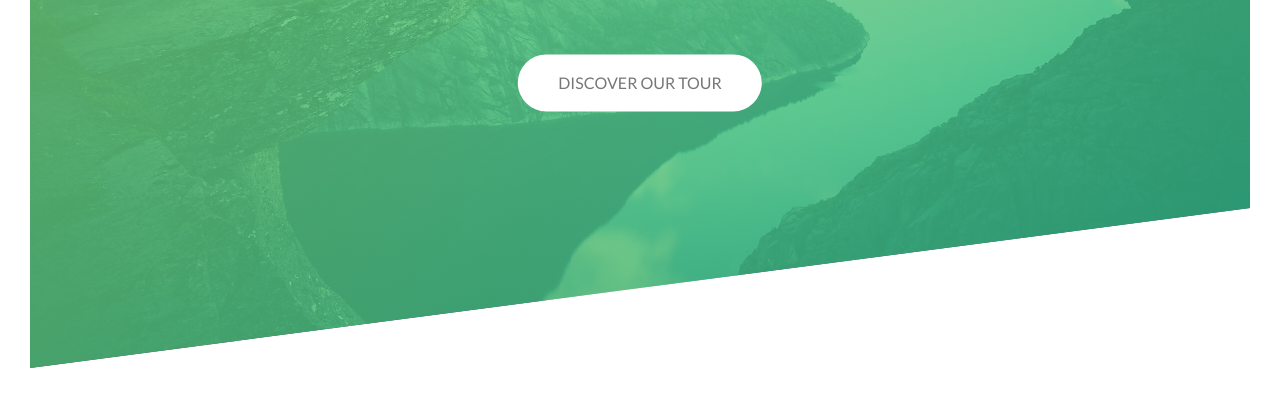
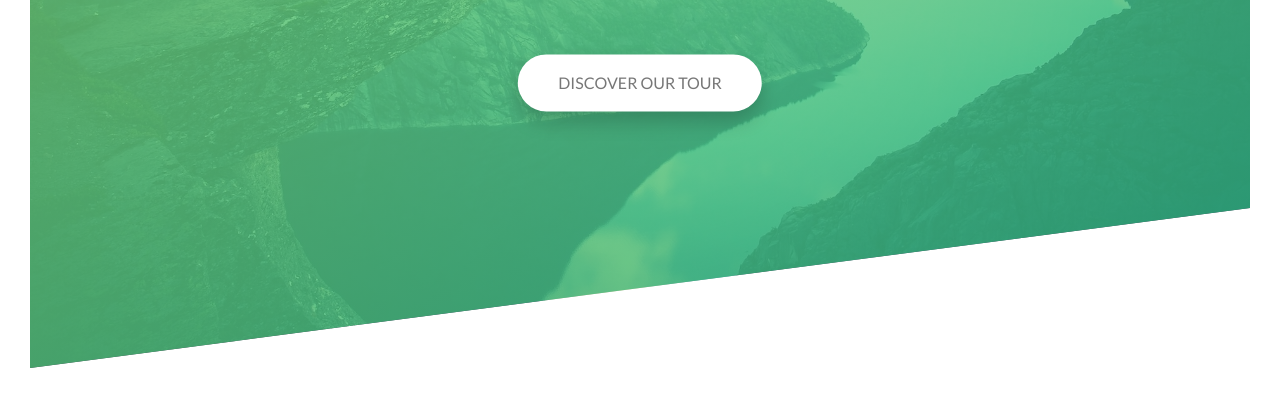
Before and after one commit to akhijannat/Nature-s-css-and-scss-project, a plain HTML site: page index.html in a window 1280 px wide. In both pictures the pointer is over the link "DISCOVER OUR TOUR". Shown: the part 422-820 px from the top of the page. Drawn offline with Linux system fonts and the light colour scheme.

Commit message:
add button shadow

```diff
--- a/css/main.css
+++ b/css/main.css
@@ -129,10 +129,12 @@ body {
 
 .btn:hover {
   transform: translateY(-3px);
+  box-shadow: 0 10px 20px rgba(0,0,0,.2);
 }
 
 .btn:active {
   transform: translateY(-1px);
+  box-shadow: 0 5px 10px rgba(0,0,0,.2);
 }
 
 .btn-white {
```
